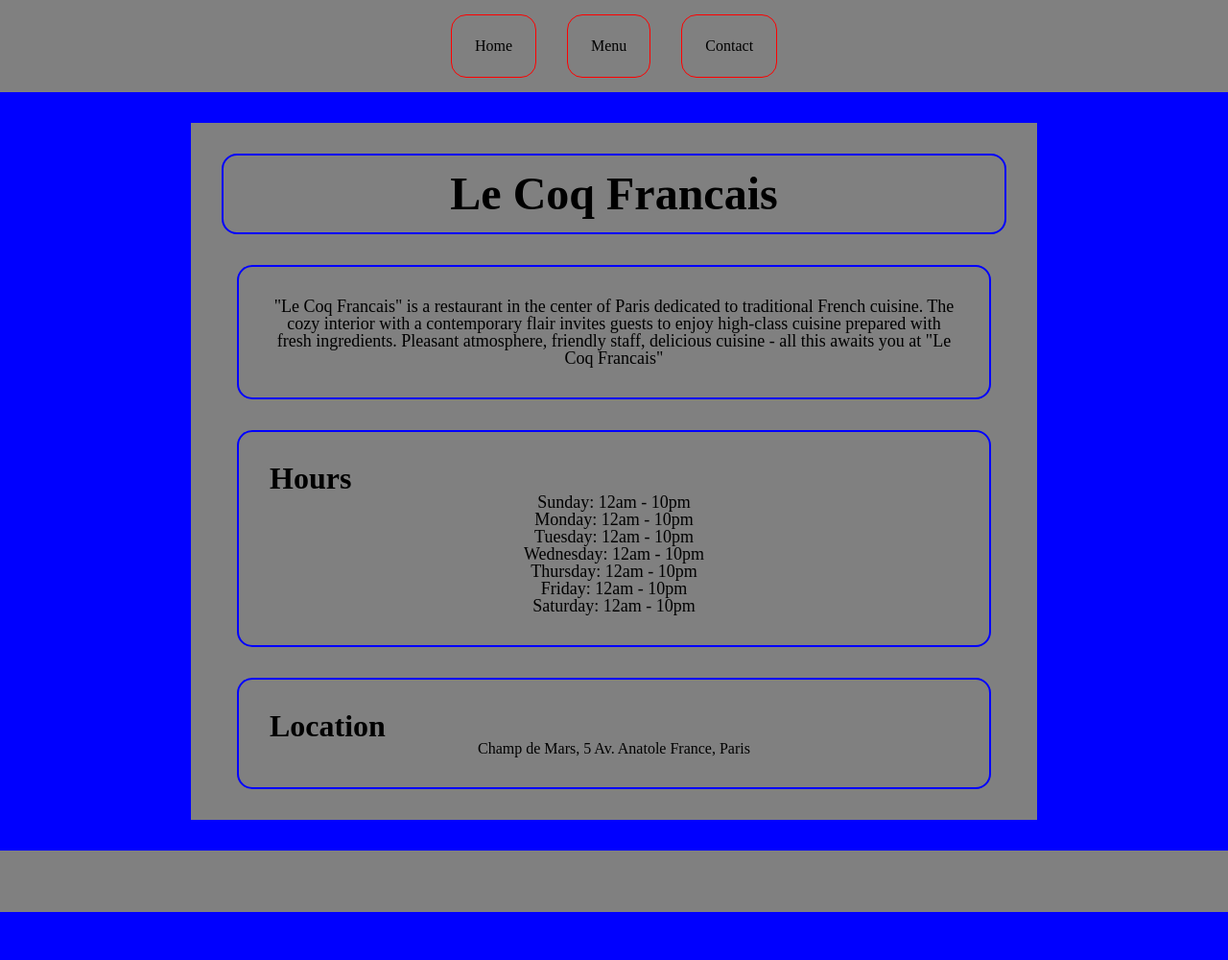
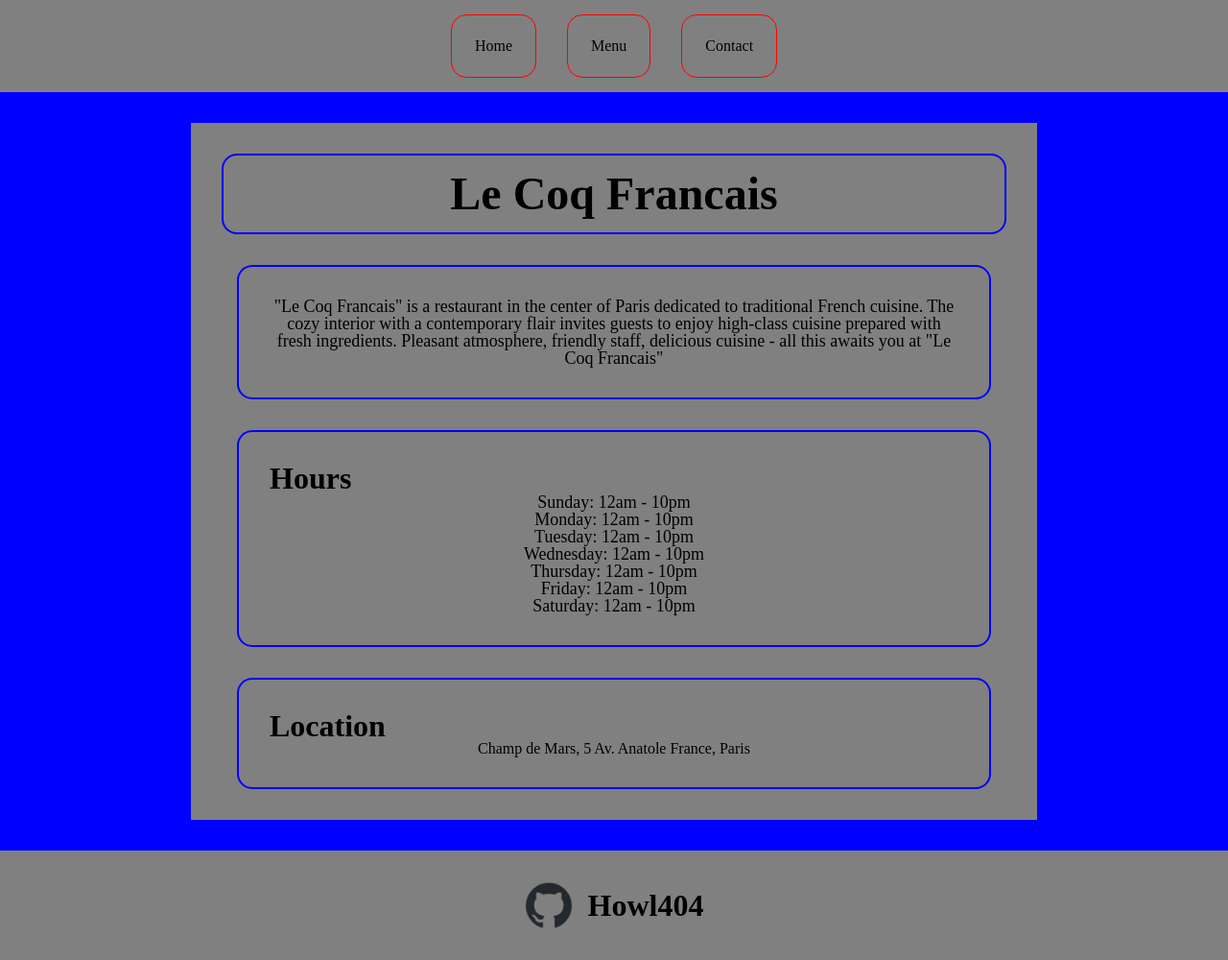
Before and after one commit to Howl404/Restaurant-Page, a website built with webpack: page dist/index.html in a window 1280 px wide. Shown: the whole page at 96% size. Before the commit the page ends 950 px from the top, so only its background shows below. Built offline with Linux system fonts and the light colour scheme.

Commit message:
github logo

```diff
--- a/src/style.css
+++ b/src/style.css
@@ -168,6 +168,24 @@ header div:hover {
 footer {
   padding: 2rem;
   background-color: grey;
+  display: flex;
+  justify-content: center;
+  align-items: center;
+}
+
+footer img {
+  height: 50px;
+  margin-right: 1rem;
+}
+
+footer a {
+  text-decoration: none;
+  color: black;
+  border-bottom: 2px solid grey;
+}
+
+footer a:hover {
+  border-bottom: 2px solid black;
 }
 
 h1 {
```
Also changed, not shown: dist/github-mark.png (added), dist/index.html, dist/main.js.
